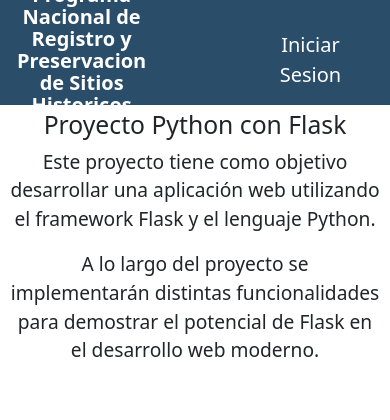
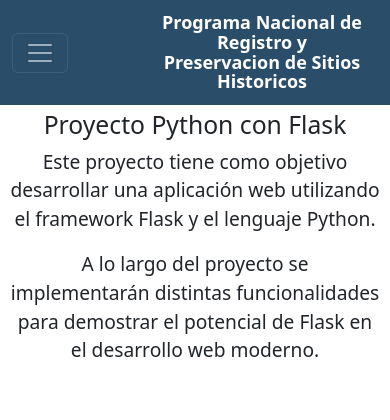
Before and after one commit to martimartineez/proyecto-code, a Flask app: page / in a window 390 px wide. Shown: the top 420 px of the page. Run offline with Flask 3, Linux system fonts and the light colour scheme.

Commit message:
agrego link a tags, hago el layout responsive

```diff
--- a/admin/src/web/templates/header.html
+++ b/admin/src/web/templates/header.html
@@ -1,10 +1,14 @@
-<div class="btn-group" id="left-menu">
-    <nav class="navbar navbar-expand-lg">
+<nav class="navbar navbar-expand-lg navbar-dark" style="background-color: var(--pri-color);">
     <div class="container-fluid">
-            <a class="navbar-brand text-white" id="title" href="/">Programa Nacional de Registro y Preservacion de
-                Sitios Historicos</a>
+        <button class="navbar-toggler" type="button" data-bs-toggle="collapse" data-bs-target="#navbarNav"
+            aria-controls="navbarNav" aria-expanded="false" aria-label="Toggle navigation">
+            <span class="navbar-toggler-icon"></span>
+        </button>
+        <a class="navbar-brand ms-auto" id="title" href="/">
+            Programa Nacional de Registro y Preservacion de Sitios Historicos
+        </a>
         <div class="collapse navbar-collapse" id="navbarNav">
-                <ul class="navbar-nav">
+            <ul class="navbar-nav me-auto">
                 {% if is_autenticated(session) %}
                 <li class="nav-item">
                     <a class="nav-link text-white" href="/sitioshistoricos">Sitios Historicos</a>
@@ -16,15 +20,16 @@
                     <a class="nav-link text-white" href="/reseñas">Reseñas</a>
                 </li>
                 <li class="nav-item">
-                        <a class="nav-link text-white" href="/manejo_usuarios/"> Usuarios</a>
+                    <a class="nav-link text-white" href="/manejo_usuarios/">Usuarios</a>
+                </li>
+                <li class="nav-item">
+                    <a class="nav-link text-white" href="/tags">Tags</a>
+                </li>
                 {% endif %}
             </ul>
-            </div>
-        </div>
-    </nav>
-</div>
-<div class="user-menu">
-    <nav>
+            <!-- Icono de usuario y menú -->
+            <ul class="navbar-nav ms-auto">
+                <li class="nav-item dropdown">
                     {% if is_autenticated(session) %}
                     <input type="checkbox" id="userbtn">
                     <label for="userbtn">
@@ -39,9 +44,12 @@
                         <a href="/auth/logout">Cerrar Sesion</a>
                     </div>
                     {% else %}
-        <div id="guest-user">
-            <a href="/auth">Iniciar Sesion</a>
+                    <a class="nav-link" href="/auth">
+                        Iniciar Sesión
+                    </a>
+                    {% endif %}
+                </li>
+            </ul>
         </div>
-        {% endif %}
+    </div>
 </nav>
-</div>
--- a/admin/src/web/templates/layout.html
+++ b/admin/src/web/templates/layout.html
@@ -23,6 +23,7 @@
     <footer>
         <p>Facultad - Proyecto 2025</p>
     </footer>
+    <script src="https://cdn.jsdelivr.net/npm/bootstrap@5.3.8/dist/js/bootstrap.bundle.min.js" integrity="sha384-FKyoEForCGlyvwx9Hj09JcYn3nv7wiPVlz7YYwJrWVcXK/BmnVDxM+D2scQbITxI" crossorigin="anonymous"></script>
 </body>
 
 </html>
--- a/admin/static/styles.css
+++ b/admin/static/styles.css
@@ -38,15 +38,8 @@ header {
     grid-column-start: 1;
     grid-row-end: 1;
     grid-column-end: 3;
-    display: grid;
-    grid-template-rows: repeat(1, 100px);
-    grid-template-columns: repeat(3, 33%);
-    align-self: center;
-    place-items: center;
-    font-size: 15px;
-    height: fit-content;
-    width: 100%;
-    padding: 5px;
+    position: relative;
+    z-index: 1002;
     background-color: var(--pri-color);
     color: white;
 }
@@ -57,18 +50,22 @@ header {
     align-content: center;
 }
 
+.navbar-collapse {
+    background-color: var(--pri-color);
+}
+
 #title,
 #title:visited {
     font-weight: 600;
     line-height: 1.1;
-    font-size: 20px;
+    font-size: 18px;
     max-width: 200px;
     white-space: normal !important;
 }
 
 .user-menu {
     font-size: 25px;
-    padding: 20px;
+    padding: 10px;
     text-decoration: none;
     grid-column-start: 3;
     grid-row-start: 1;
@@ -161,11 +158,7 @@ footer {
     z-index: 1000;
 }
 
-@media (max-width: 768px) {
-    h1 {
-        font-size: 1.2em;
-    }
-}
+
 
 /* Estilos básicos para tablas */
 table {
```
Lines whose indentation alone changed are shown as unchanged.
